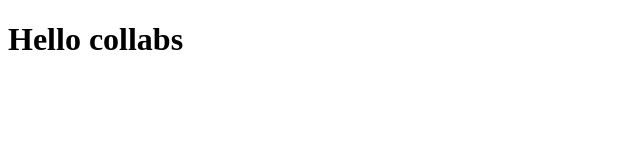
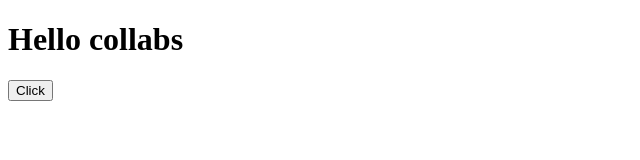
Before and after one commit to fwlc-user002/user002, a plain HTML site: page index.html in a window 1280 px wide. Shown: the whole page, without its empty margins (0-640 px from the left). Drawn offline with Linux system fonts and the light colour scheme.

Commit message:
add button and style it

```diff
--- a/index.html
+++ b/index.html
@@ -7,5 +7,6 @@
   </head>
   <body>
     <h1>Hello collabs</h1>
+    <button>Click</button>
   </body>
 </html>
--- /dev/null
+++ b/styles/styles.css
@@ -0,0 +1,5 @@
+button{
+    background-color: aqua;
+    color: black;
+    border-radius: 20px;
+}
```
